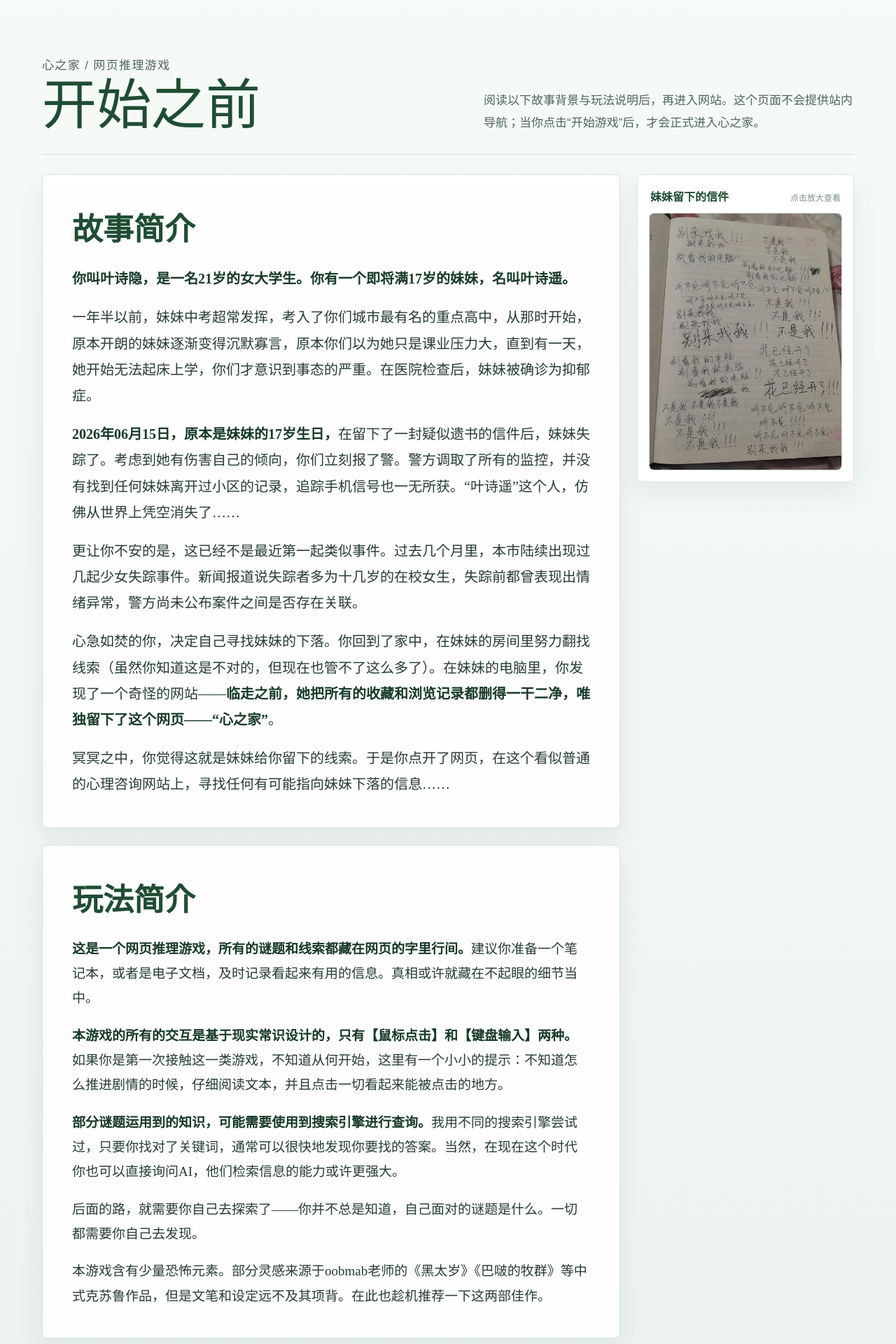
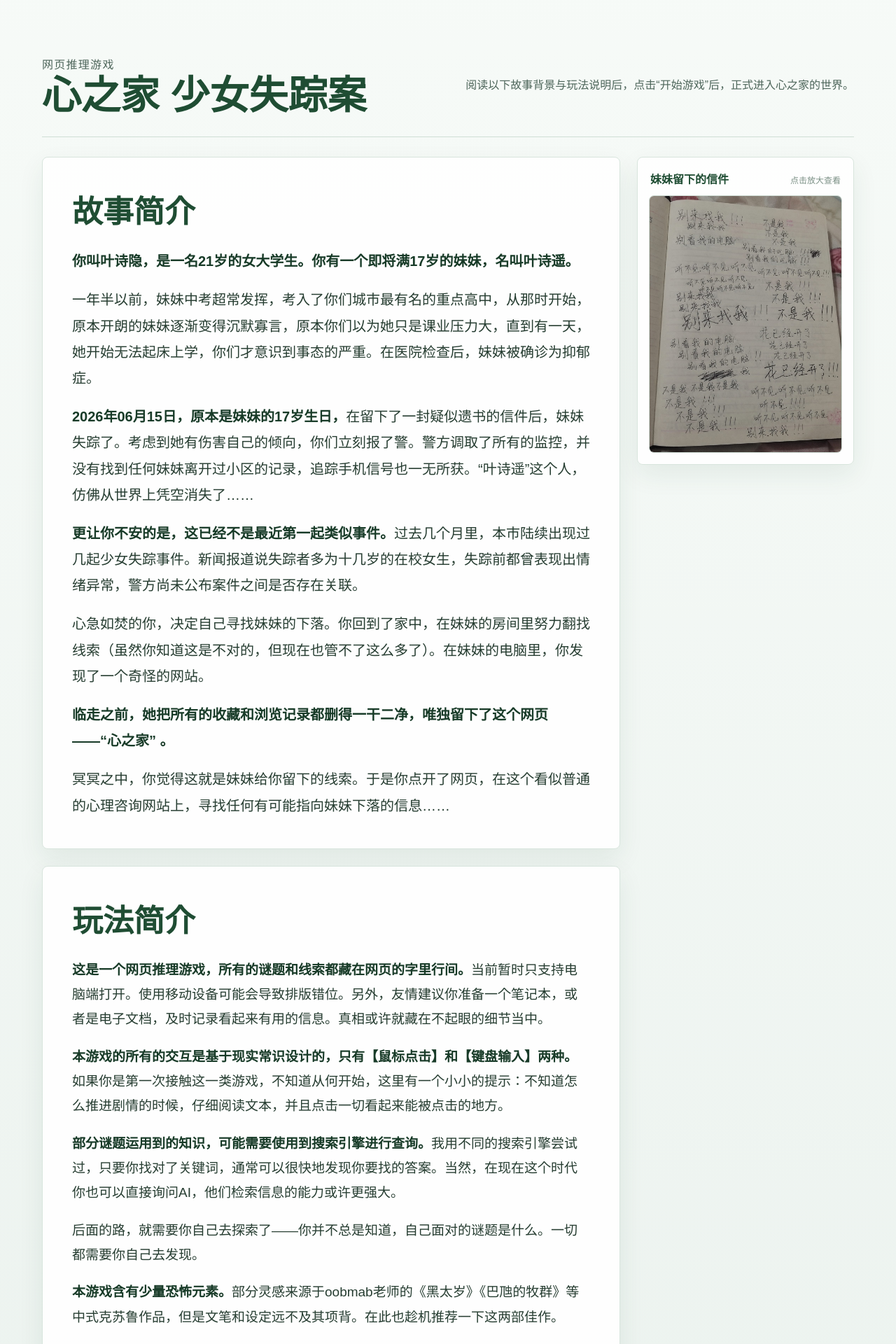
Before and after one commit to TruffleCod/heartshome, a React (Vite) app: page /start-game in a window 1280 px wide. Shown: the top 1920 px of the page at 70% size. Built offline with nearby package versions, Linux system fonts and the light colour scheme.

Commit message:
Update start page and ending copy

```diff
--- a/src/pages/AssessmentFollowUp.jsx
+++ b/src/pages/AssessmentFollowUp.jsx
@@ -1405,6 +1405,7 @@ export default function AssessmentFollowUp() {
             alignItems: 'center',
             justifyContent: 'center',
             padding: 12,
+            overflow: 'hidden',
           }}
         >
           <img
@@ -1415,6 +1416,7 @@ export default function AssessmentFollowUp() {
               height: '100%',
               objectFit: 'cover',
               filter: 'contrast(1.02) saturate(0.88)',
+              transform: 'scale(1.012)',
             }}
           />
         </div>
--- a/src/pages/InternalForumRitualQuestions.jsx
+++ b/src/pages/InternalForumRitualQuestions.jsx
@@ -161,7 +161,7 @@ const ENDINGS = {
     ],
   },
   wall: {
-    title: '结局5【第四面墙】',
+    title: 'HIDDEN ENDING【第四面墙】',
     paragraphs: [
       '输入框的光标在闪烁，一下，两下，三下。你敲入了那个名字。你甚至都不知道这个念头是从哪里来的，这个名字就像凭空出现一样突然浮现在你脑海中，你甚至不知道这算不算个名字，但你鬼使神差地想要试一下。',
       '空气中发出一声清脆的“咔嗒”声，像是什么东西被撕裂了。面前的电脑屏幕画面在不断变化，文字和颜色游动着，最后变成了一个类似于监控的画面——一个女人正坐在电脑桌前，聚精会神地看着你。',
--- a/src/pages/StartGame.jsx
+++ b/src/pages/StartGame.jsx
@@ -14,12 +14,13 @@ const storyPoints = [
     在留下了一封疑似遗书的信件后，妹妹失踪了。考虑到她有伤害自己的倾向，你们立刻报了警。警方调取了所有的监控，并没有找到任何妹妹离开过小区的记录，追踪手机信号也一无所获。“叶诗遥”这个人，仿佛从世界上凭空消失了……
   </>,
   <>
-    更让你不安的是，这已经不是最近第一起类似事件。过去几个月里，本市陆续出现过几起少女失踪事件。新闻报道说失踪者多为十几岁的在校女生，失踪前都曾表现出情绪异常，警方尚未公布案件之间是否存在关联。
+    <strong>更让你不安的是，这已经不是最近第一起类似事件。</strong>过去几个月里，本市陆续出现过几起少女失踪事件。新闻报道说失踪者多为十几岁的在校女生，失踪前都曾表现出情绪异常，警方尚未公布案件之间是否存在关联。
   </>,
   <>
-    心急如焚的你，决定自己寻找妹妹的下落。你回到了家中，在妹妹的房间里努力翻找线索（虽然你知道这是不对的，但现在也管不了这么多了）。在妹妹的电脑里，你发现了一个奇怪的网站——
-    <strong>临走之前，她把所有的收藏和浏览记录都删得一干二净，唯独留下了这个网页——“心之家”</strong>
-    。
+    心急如焚的你，决定自己寻找妹妹的下落。你回到了家中，在妹妹的房间里努力翻找线索（虽然你知道这是不对的，但现在也管不了这么多了）。在妹妹的电脑里，你发现了一个奇怪的网站。
+  </>,
+  <>
+    <strong>临走之前，她把所有的收藏和浏览记录都删得一干二净，唯独留下了这个网页——“心之家” 。</strong>
   </>,
   <>
     冥冥之中，你觉得这就是妹妹给你留下的线索。于是你点开了网页，在这个看似普通的心理咨询网站上，寻找任何有可能指向妹妹下落的信息……
@@ -29,7 +30,7 @@ const storyPoints = [
 const playPoints = [
   <>
     <strong>这是一个网页推理游戏，所有的谜题和线索都藏在网页的字里行间。</strong>
-    建议你准备一个笔记本，或者是电子文档，及时记录看起来有用的信息。真相或许就藏在不起眼的细节当中。
+    当前暂时只支持电脑端打开。使用移动设备可能会导致排版错位。另外，友情建议你准备一个笔记本，或者是电子文档，及时记录看起来有用的信息。真相或许就藏在不起眼的细节当中。
   </>,
   <>
     <strong>本游戏的所有的交互是基于现实常识设计的，只有【鼠标点击】和【键盘输入】两种。</strong>
@@ -43,7 +44,11 @@ const playPoints = [
     后面的路，就需要你自己去探索了——你并不总是知道，自己面对的谜题是什么。一切都需要你自己去发现。
   </>,
   <>
-    本游戏含有少量恐怖元素。部分灵感来源于oobmab老师的《黑太岁》《巴啵的牧群》等中式克苏鲁作品，但是文笔和设定远不及其项背。在此也趁机推荐一下这两部佳作。
+    <strong>本游戏含有少量恐怖元素。</strong>
+    部分灵感来源于oobmab老师的《黑太岁》《巴虺的牧群》等中式克苏鲁作品，但是文笔和设定远不及其项背。在此也趁机推荐一下这两部佳作。
+  </>,
+  <>
+  <strong>——TruffleCod敬上</strong>
   </>,
 ];
 
@@ -56,11 +61,11 @@ export default function StartGame() {
       <main className="start-game-shell">
         <section className="start-game-hero">
           <div>
-            <p className="start-game-kicker">心之家 / 网页推理游戏</p>
-            <h1>开始之前</h1>
+            <p className="start-game-kicker">网页推理游戏</p>
+            <h1>心之家 少女失踪案</h1>
           </div>
           <p>
-            阅读以下故事背景与玩法说明后，再进入网站。这个页面不会提供站内导航；当你点击“开始游戏”后，才会正式进入心之家。
+            阅读以下故事背景与玩法说明后，点击“开始游戏”后，正式进入心之家的世界。
           </p>
         </section>
 
@@ -145,7 +150,7 @@ const styles = `
     background:
       linear-gradient(180deg, rgba(246, 250, 247, 0.96), rgba(235, 242, 238, 0.96)),
       repeating-linear-gradient(90deg, rgba(31, 77, 51, 0.025) 0, rgba(31, 77, 51, 0.025) 1px, transparent 1px, transparent 28px);
-    font-family: "Noto Serif SC", "Songti SC", "SimSun", serif;
+    font-family: "Microsoft YaHei", "PingFang SC", "Heiti SC", "SimHei", sans-serif;
   }
 
   .start-game-shell {
@@ -156,36 +161,46 @@ const styles = `
 
   .start-game-hero {
     display: grid;
-    grid-template-columns: minmax(0, 0.9fr) minmax(280px, 0.8fr);
-    gap: 36px;
-    align-items: end;
+    grid-template-columns: max-content minmax(0, 1fr);
+    gap: clamp(32px, 5vw, 64px);
+    align-items: center;
     padding: 34px 0 28px;
     border-bottom: 1px solid #cfded5;
   }
 
+  .start-game-hero > div {
+    display: grid;
+    justify-items: start;
+    justify-self: start;
+    text-align: left;
+  }
+
   .start-game-kicker {
-    margin: 0 0 12px;
+    display: block;
+    width: 100%;
+    margin: 0 0 20px;
     color: #647b70;
-    font-family: "Microsoft YaHei", "PingFang SC", sans-serif;
     font-size: 14px;
     letter-spacing: 0.08em;
+    text-align: left;
   }
 
   .start-game-hero h1 {
     margin: 0;
     color: #1f4d33;
-    font-size: clamp(46px, 7vw, 78px);
-    font-weight: 500;
+    font-size: clamp(40px, 5vw, 56px);
+    font-weight: 800;
     letter-spacing: 0;
     line-height: 1.05;
   }
 
   .start-game-hero p {
     margin: 0;
+    justify-self: end;
     color: #4d655a;
-    font-family: "Microsoft YaHei", "PingFang SC", sans-serif;
-    font-size: 17px;
+    font-size: 16px;
     line-height: 1.9;
+    white-space: nowrap;
   }
 
   .start-game-layout {
@@ -211,8 +226,6 @@ const styles = `
   }
 
   .note-panel {
-    position: sticky;
-    top: 24px;
     padding: 16px;
   }
 
@@ -350,6 +363,11 @@ const styles = `
       grid-template-columns: 1fr;
     }
 
+    .start-game-hero p {
+      justify-self: start;
+      white-space: normal;
+    }
+
     .note-panel {
       position: static;
       max-width: 420px;
```
